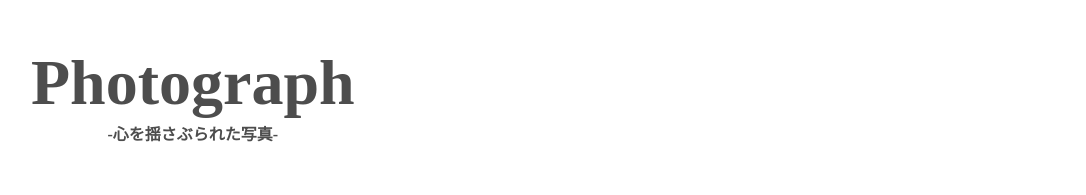
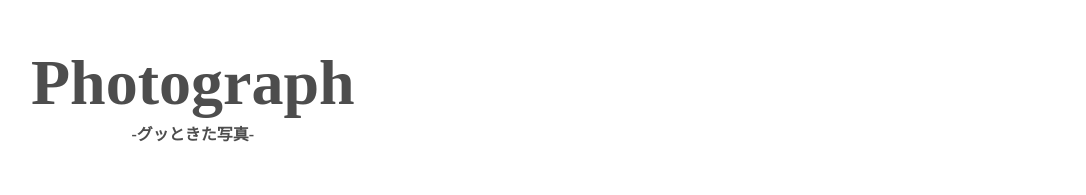
Before and after one commit to YutoTakenaka/portfolio_site, a React (Create React App) app: page /favorite in a window 1280 px wide. Shown: the part 1184-1379 px from the top of the page, without its empty margins (97-1183 px from the left). Built offline with nearby package versions, Linux system fonts and the light colour scheme.

Commit message:
fix:文言修正

```diff
--- a/src/components/pages/FavoritePage.jsx
+++ b/src/components/pages/FavoritePage.jsx
@@ -8,7 +8,7 @@ export const FavoritePage = () => {
       <div className="photo-space">
         <div className="photo-header">
           <p className="photo-title">Photograph</p>
-          <p className="photo-message">-心を揺さぶられた写真-</p>
+          <p className="photo-message">-グッときた写真-</p>
         </div>
         <Slick />
       </div>
```
